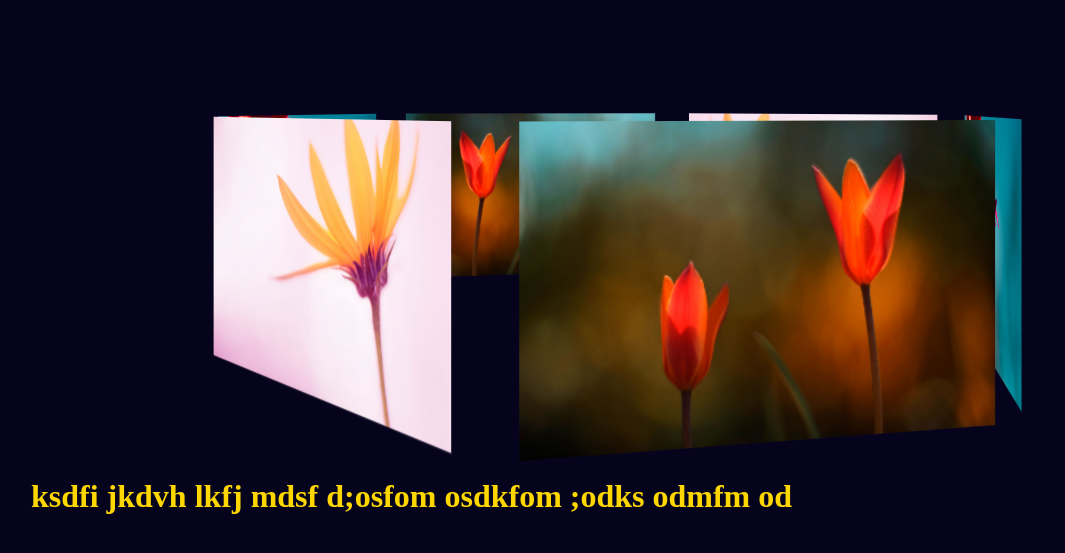
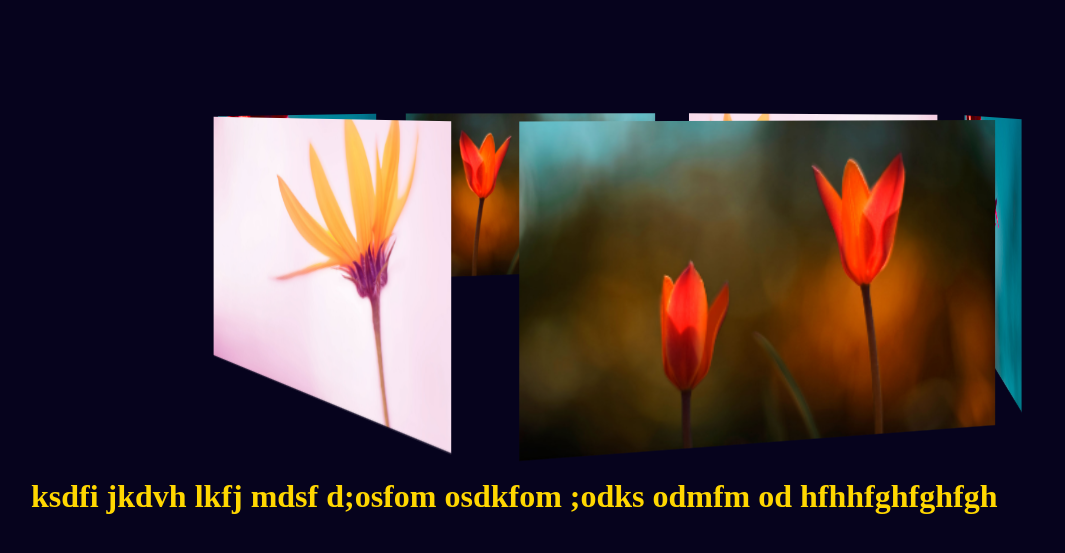
Before and after one commit to ShaikMohammadYounus/Happy-Birthd.github.io, a plain HTML site: page index.html in a window 1280 px wide. Shown: the part 511-1064 px from the top of the page, without its empty margins (33-1098 px from the left). Drawn offline with Linux system fonts and the light colour scheme.

Commit message:
happybirtday

```diff
--- a/index.html
+++ b/index.html
@@ -34,6 +34,6 @@
                 </div>
              </div>
        </div>
-       <h1>ksdfi jkdvh lkfj mdsf d;osfom osdkfom ;odks odmfm od </h1>
+       <h1>ksdfi jkdvh lkfj mdsf d;osfom osdkfom ;odks odmfm od hfhhfghfghfgh</h1>
     </body>
 </html>
```
